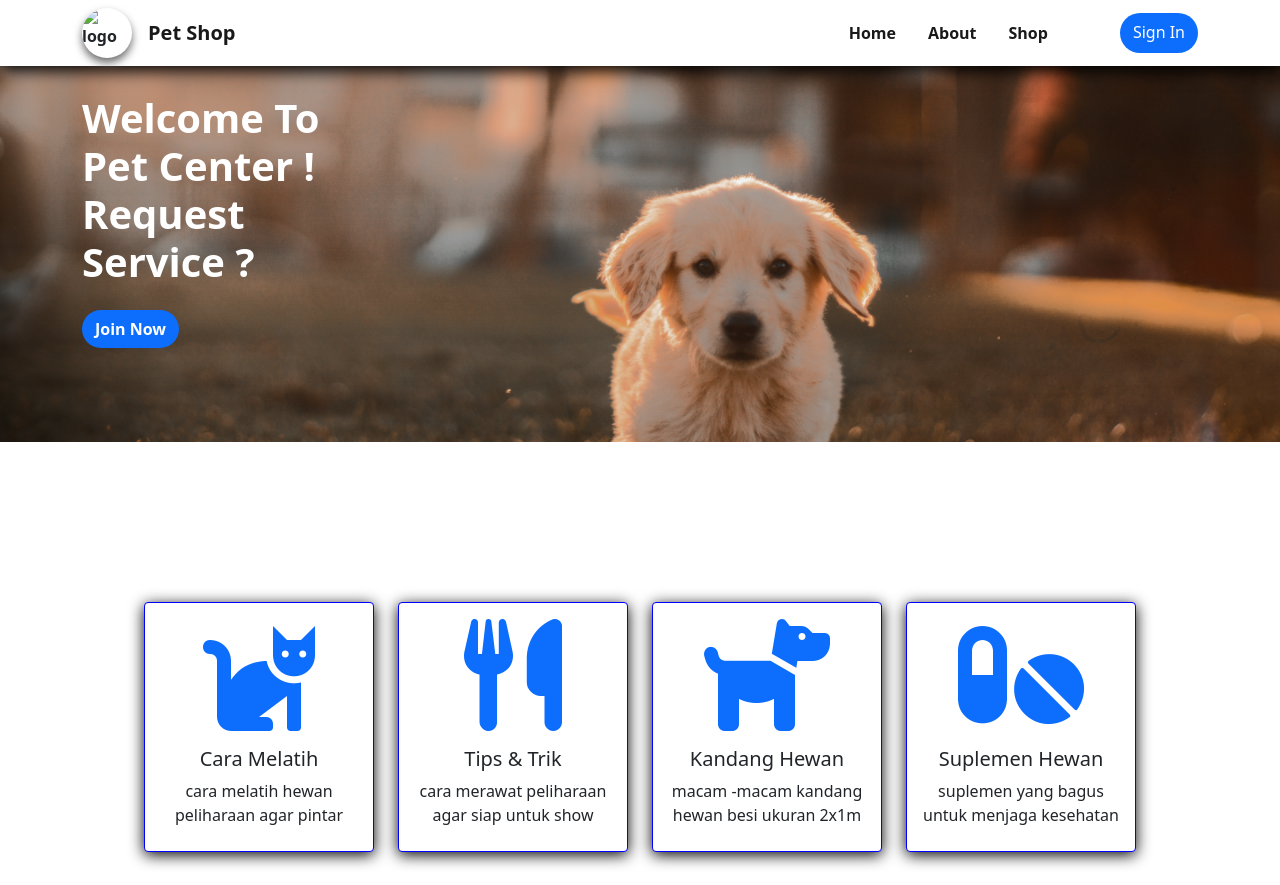
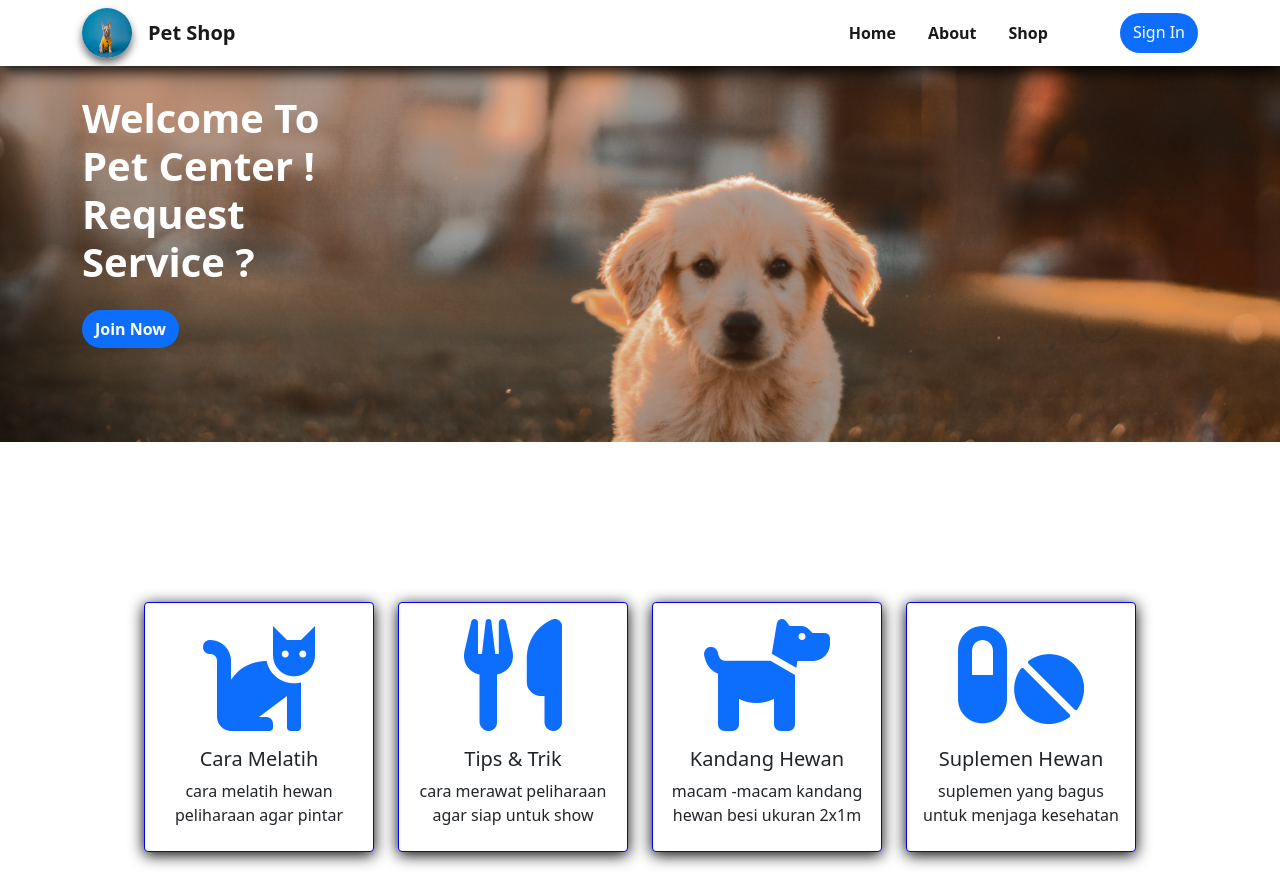
Before and after one commit to yacobuswahyu/PetShop, a plain HTML site: page index.html in a window 1280 px wide. Shown: the top 885 px of the page. Drawn offline with nearby package versions, Linux system fonts and the light colour scheme; the site is published under a folder, as on GitHub Pages, so addresses that start at the root find nothing.

Commit message:
Update index.html

```diff
--- a/index.html
+++ b/index.html
@@ -17,7 +17,7 @@
   <body>
     <nav class="navbar navbar-expand-lg navbar-light bg-white nav-cnt fixed-top">
       <div class="container fw-bold">
-        <img src="/image/logo.jpg" style="width: 50px; height: 50px" alt="logo" class="rounded-circle me-3 logo-dog" />
+        <img src="image/logo.jpg" style="width: 50px; height: 50px" alt="logo" class="rounded-circle me-3 logo-dog" />
         <a class="navbar-brand" href="#">Pet Shop</a>
         <button class="navbar-toggler" type="button" data-bs-toggle="collapse" data-bs-target="#navbarNavAltMarkup" aria-controls="navbarNavAltMarkup" aria-expanded="false" aria-label="Toggle navigation">
           <span class="navbar-toggler-icon"></span>
```
